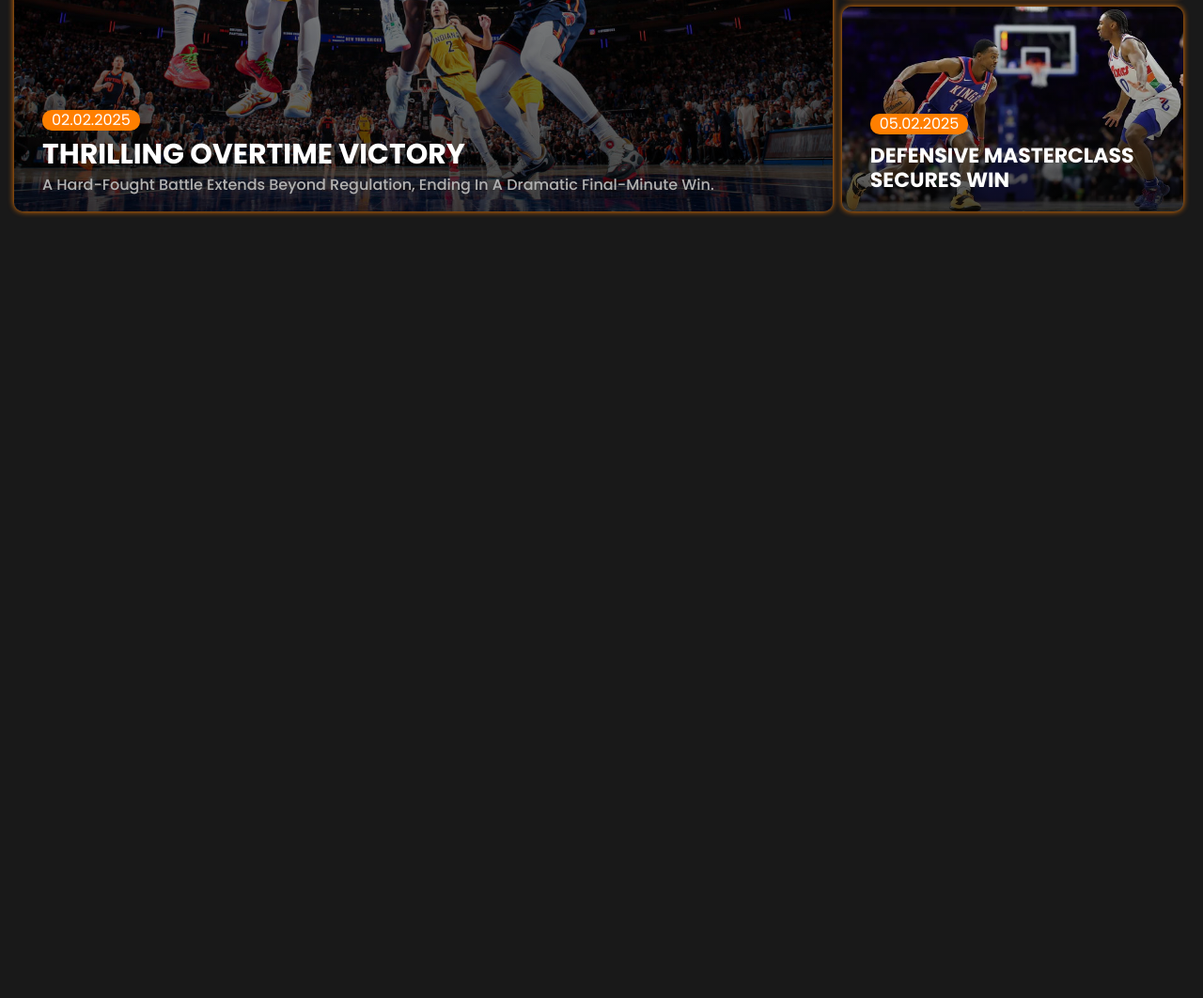
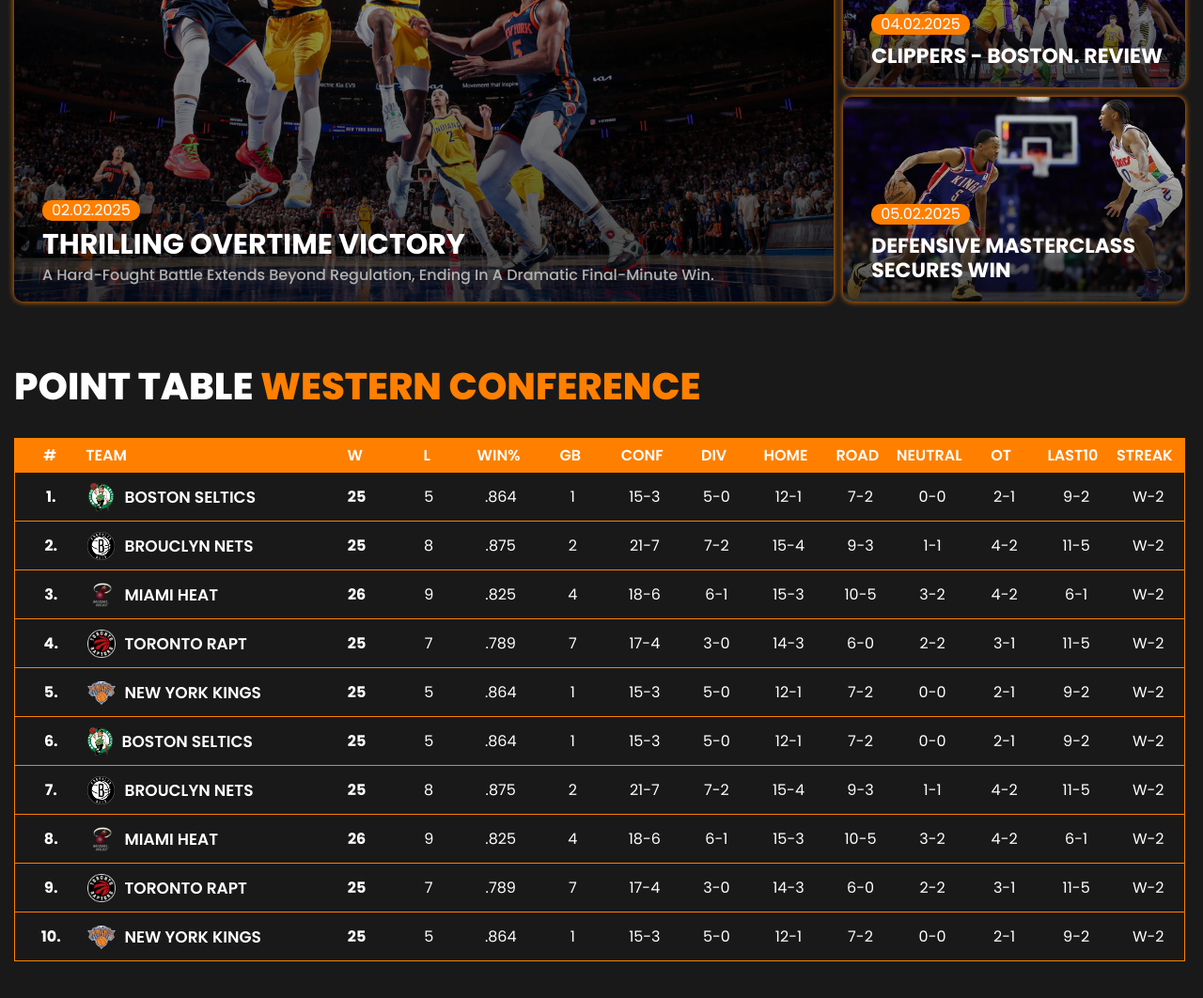
Before and after one commit to RusLan2186/basketball-score.ca, a website: page dev/index.html in a window 1280 px wide. Shown: the part 1520-2582 px from the top of the page at 94% size. Before the commit the page ends 1795 px from the top, so only its background shows below. Drawn offline with nearby package versions, Linux system fonts and the light colour scheme.

Commit message:
adaptive: points-table section

```diff
--- a/dev/css/matches.css
+++ b/dev/css/matches.css
@@ -1,5 +1,4 @@
 .matches__section {
-  margin-bottom: 50px;
   margin-top: -140px;
 }
 
--- a/dev/css/styles.css
+++ b/dev/css/styles.css
@@ -3,6 +3,7 @@
 @import 'hero.css';
 @import 'matches.css';
 @import 'news.css';
+@import 'tables.css';
 @import 'swiper.css';
 
 @import url('https://fonts.googleapis.com/css2?family=Poppins:wght@400;500;600;700;800&display=swap');
@@ -24,8 +25,9 @@
 }
 
 ::-webkit-scrollbar {
-  width: 6px;
+  width: 4px;
 }
+
 ::-webkit-scrollbar:horizontal {
   height: 3px;
 }
@@ -59,7 +61,7 @@
 }
 
 .section {
-  margin-bottom: 50px;
+  margin-bottom: 70px;
 }
 
 .link-reset {
@@ -134,7 +136,7 @@
 }
 
 .title__block {
-  margin-bottom: 30px;
+  margin-bottom: 35px;
 }
 
 .grid-col-70-1fr {
@@ -186,50 +188,15 @@
 .fs-22 {
   font-size: 22px;
 }
-.point-table__section {
-  margin-bottom: 50px;
-}
-.point-table__header {
-  background: #ff7f00;
-  display: grid;
-  font-size: 16px;
-  font-weight: 600;
-  grid-template-columns: 1fr 20% repeat(12, 1fr);
-  padding-bottom: 10px;
-  padding-top: 10px;
-  color: rgb(255, 255, 255);
-  text-align: center;
-  text-transform: uppercase;
-}
+
 .text-left {
   text-align: left;
 }
-.point-table__body {
-  align-items: center;
-  display: grid;
-  font-size: 16px;
-  grid-template-columns: 1fr 20% repeat(12, 1fr);
-  border-style: solid;
-  border-width: thin;
-  border-color: rgb(255, 127, 0);
-  border-top-width: 0;
-  padding-bottom: 10px;
-  padding-top: 10px;
-  color: rgb(255, 255, 255);
-  text-align: center;
-}
+
 .text-bold {
   font-weight: 700;
 }
-.point-table__team_block {
-  align-items: center;
-  display: flex;
-  column-gap: 10px;
-  font-size: 17px;
-  font-weight: 600;
-  color: rgb(255, 255, 255);
-  text-transform: uppercase;
-}
+
 .team-logo__small {
   height: 30px;
 }
@@ -1169,10 +1136,14 @@
   }
 
   .section {
-    margin-bottom: 30px;
+    margin-bottom: 40px;
   }
 
-  .title{
+  .title__block {
+    margin-bottom: 25px;
+  }
+
+  .title {
     font-size: 30px;
   }
 }
--- /dev/null
+++ b/dev/css/tables.css
@@ -0,0 +1,141 @@
+.grid-pts-tbl {
+  grid-template-columns: 1fr 20% repeat(12, 1fr);
+}
+
+.point-table__header {
+  background: #ff7f00;
+  display: grid;
+  font-size: 16px;
+  font-weight: 600;
+  padding-bottom: 10px;
+  padding-top: 11px;
+  padding-right: 5px;
+  color: rgb(255, 255, 255);
+  text-align: center;
+  text-transform: uppercase;
+}
+
+.point-table__body {
+  align-items: center;
+  display: grid;
+  font-size: 16px;
+  border-style: solid;
+  border-width: thin;
+  border-color: rgb(255, 127, 0);
+  border-top-width: 0;
+  padding-bottom: 10px;
+  padding-top: 11px;
+  color: rgb(255, 255, 255);
+  text-align: center;
+}
+
+.point-table__team_block {
+  align-items: center;
+  display: flex;
+  column-gap: 10px;
+  font-size: 17px;
+  font-weight: 600;
+  color: rgb(255, 255, 255);
+  text-transform: uppercase;
+}
+
+.points-table__team_logo {
+  height: 30px;
+  width: 30px;
+  object-fit: contain;
+}
+
+@media (max-width: 1099.98px) {
+  .pts__table {
+    overflow: scroll;
+  }
+
+    .pts__table::-webkit-scrollbar {
+    width: 0px;
+  }
+
+  .grid-pts-tbl {
+    width: 1150px;
+    grid-template-columns: 70px 250px repeat(12, 1fr);
+  }
+
+  .point-table__header.grid-pts-tbl span:nth-of-type(-n + 2) {
+    position: sticky;
+    background-color: #ff7f00;
+    z-index: 10;
+  }
+
+  .point-table__header.grid-pts-tbl span:nth-of-type(1) {
+    left: 0;
+  }
+  .point-table__header.grid-pts-tbl span:nth-of-type(2) {
+    left: 70px; /* 100px */
+  }
+
+  .point-table__body.grid-pts-tbl > :nth-child(-n + 2) {
+    position: sticky;
+    background-color: rgba(0, 0, 0, 0.9);
+    z-index: 10;
+  }
+
+  .point-table__body.grid-pts-tbl > :nth-child(1) {
+    left: 0;
+  }
+  .point-table__body.grid-pts-tbl > :nth-child(2) {
+    left: 70px;
+  }
+}
+
+@media (max-width: 649.98px) {
+  .grid-pts-tbl {
+    width: 950px;
+    grid-template-columns: 50px 200px repeat(12, 1fr);
+  }
+
+  .point-table__header {
+    font-size: 15px;
+  }
+
+  .point-table__header.grid-pts-tbl span:nth-of-type(2) {
+    left: 50px;
+  }
+
+  .point-table__body.grid-pts-tbl > :nth-child(2) {
+    left: 50px;
+  }
+
+  .point-table__team_block {
+    font-size: 15px;
+  }
+}
+
+@media (max-width: 449.98px) {
+  .grid-pts-tbl {
+    width: 750px;
+    grid-template-columns: 30px 170px repeat(12, 1fr);
+  }
+
+  .point-table__header {
+    font-size: 11px;
+  }
+
+  .point-table__body {
+    font-size: 14px;
+  }
+
+  .point-table__header.grid-pts-tbl span:nth-of-type(2) {
+    left: 30px;
+  }
+
+  .point-table__body.grid-pts-tbl > :nth-child(2) {
+    left: 30px;
+  }
+
+  .point-table__team_block {
+    column-gap: 5px;
+  }
+
+  .points-table__team_logo {
+    height: 25px;
+  }
+}
--- a/dev/index.html
+++ b/dev/index.html
@@ -87,7 +87,7 @@
         </div>
       </header>
       <main class="main">
-        <section class="hero__section">
+        <section class="hero__section section">
           <div class="container">
             <div class="hero__content">
               <div class="hero__text_block">
@@ -109,7 +109,7 @@
             </div>
           </div>
         </section>
-        <section class="matches__section">
+        <section class="matches__section section">
           <div class="container">
             <div class="swiper custom__swiper">
               <div class="swiper-wrapper swiper__body">
@@ -346,7 +346,7 @@
             </div>
           </div>
         </section>
-        <section class="news__section section">
+        <section class="news__section section section">
           <div class="container">
             <div class="title__block">
               <h2 class="title">
@@ -381,9 +381,7 @@
                   </div>
                   <div class="news-text__block">
                     <h4 class="label news__label">03.02.2025</h4>
-                    <h3 class="news__item_title">
-                      lakers - chikago. review
-                    </h3>
+                    <h3 class="news__item_title">lakers - chikago. review</h3>
                   </div>
                   <div class="overlay ibg"></div>
                 </a>
@@ -396,9 +394,7 @@
                   </div>
                   <div class="news-text__block">
                     <h4 class="label news__label">04.02.2025</h4>
-                    <h3 class="news__item_title">
-                      clippers - boston. review
-                    </h3>
+                    <h3 class="news__item_title">clippers - boston. review</h3>
                   </div>
                   <div class="overlay ibg"></div>
                 </a>
@@ -421,23 +417,99 @@
             </div>
           </div>
         </section>
-        <!-- <section class="point-table__section">
+        <section class="point-table__section section">
           <div class="container">
             <div class="title__block">
               <h2 class="title">
                 point table <span class="text-orange">Western Conference</span>
               </h2>
             </div>
-            <div class="point-table__wrapper">
-              <div class="point-table__header">
+            <div class="point-table__wrapper pts__table">
+              <div class="point-table__header grid-pts-tbl">
                 <span>#</span><span class="text-left">team</span><span>w</span
                 ><span>L</span><span>WIN%</span><span>GB</span><span>CONF </span
                 ><span>DIV</span><span>HOME</span><span>ROAD</span
                 ><span>Neutral </span><span>OT</span><span>LAST10 </span
                 ><span>STREAK</span>
               </div>
-              <div class="point-table__body">
-                <span class="text-bold">1.</span
+
+              <div class="point-table__body grid-pts-tbl">
+                <span class="text-bold">1.</span>
+                <a href="#" class="hover-text-orange point-table__team_block">
+                  <img
+                    class="points-table__team_logo"
+                    src="/images/5f9e9d3862d184bc6a36f384c1dd3ee9.png"
+                  />
+                  <span>boston seltics</span>
+                </a>
+                <span class="text-bold">25</span><span>5</span
+                ><span>.864</span> <span>1</span><span>15-3</span
+                ><span>5-0</span><span>12-1</span> <span>7-2</span
+                ><span>0-0</span><span>2-1</span><span>9-2</span>
+                <span>W-2</span>
+              </div>
+              <div class="point-table__body grid-pts-tbl">
+                <span class="text-bold">2.</span>
+                <a href="#" class="hover-text-orange point-table__team_block">
+                  <img
+                    class="points-table__team_logo"
+                    src="/images/4397dd6e7bbd7ed711140ea96967ba18.png"
+                  />
+                  <span>brouclyn nets </span>
+                </a>
+                <span class="text-bold">25</span><span>8</span
+                ><span>.875</span> <span>2</span><span>21-7</span
+                ><span>7-2</span><span>15-4</span> <span>9-3</span
+                ><span>1-1</span><span>4-2</span><span>11-5</span>
+                <span>W-2</span>
+              </div>
+              <div class="point-table__body grid-pts-tbl">
+                <span class="text-bold">3.</span>
+                <a href="#" class="hover-text-orange point-table__team_block">
+                  <img
+                    class="points-table__team_logo"
+                    src="/images/e772f7594eee29f213175e86cb454918.png"
+                  />
+                  <span>miami heat</span>
+                </a>
+                <span class="text-bold">26</span><span>9</span
+                ><span>.825</span> <span>4</span><span>18-6</span
+                ><span>6-1</span><span>15-3</span> <span>10-5</span
+                ><span>3-2</span><span>4-2</span><span>6-1</span>
+                <span>W-2</span>
+              </div>
+              <div class="point-table__body grid-pts-tbl">
+                <span class="text-bold">4.</span>
+                <a href="#" class="hover-text-orange point-table__team_block">
+                  <img
+                    class="points-table__team_logo"
+                    src="/images/4ead8b11dd6fecdfb3ae789f2a4ab8af.png"
+                  />
+                  <span>toronto rapt</span>
+                </a>
+                <span class="text-bold">25</span><span>7</span
+                ><span>.789</span> <span>7</span><span>17-4</span
+                ><span>3-0</span><span>14-3</span> <span>6-0</span
+                ><span>2-2</span><span>3-1</span><span>11-5</span>
+                <span>W-2</span>
+              </div>
+              <div class="point-table__body grid-pts-tbl">
+                <span class="text-bold">5.</span>
+                <a href="#" class="hover-text-orange point-table__team_block">
+                  <img
+                    class="points-table__team_logo"
+                    src="/images/30212b6c879b12b2e897964e144214ab.png"
+                  />
+                  <span>new york kings</span>
+                </a>
+                <span class="text-bold">25</span><span>5</span
+                ><span>.864</span> <span>1</span><span>15-3</span
+                ><span>5-0</span><span>12-1</span> <span>7-2</span
+                ><span>0-0</span><span>2-1</span><span>9-2</span>
+                <span>W-2</span>
+              </div>
+              <div class="point-table__body grid-pts-tbl">
+                <span class="text-bold">6.</span
                 ><a
                   href="#"
                   class="hover-text-orange link-reset point-table__team_block"
@@ -450,135 +522,69 @@
                 ><span>7-2</span><span>0-0</span><span>2-1</span><span>9-2</span
                 ><span>W-2</span>
               </div>
-              <div class="point-table__body">
-                <span class="text-bold">2.</span
-                ><a
-                  href="#"
-                  class="hover-text-orange link-reset point-table__team_block"
-                  ><img
-                    class="team-logo__small"
+              <div class="point-table__body grid-pts-tbl">
+                <span class="text-bold">7.</span>
+                <a href="#" class="hover-text-orange point-table__team_block">
+                  <img
+                    class="points-table__team_logo"
                     src="/images/4397dd6e7bbd7ed711140ea96967ba18.png"
-                  /><span>brouclyn nets </span></a
-                ><span class="text-bold">25</span><span>8</span><span>.875</span
-                ><span>2</span><span>21-7</span><span>7-2</span><span>15-4</span
-                ><span>9-3</span><span>1-1</span><span>4-2</span
-                ><span>11-5</span><span>W-2</span>
+                  />
+                  <span>brouclyn nets </span>
+                </a>
+                <span class="text-bold">25</span><span>8</span
+                ><span>.875</span> <span>2</span><span>21-7</span
+                ><span>7-2</span><span>15-4</span> <span>9-3</span
+                ><span>1-1</span><span>4-2</span><span>11-5</span>
+                <span>W-2</span>
               </div>
-              <div class="point-table__body">
-                <span class="text-bold">3.</span
-                ><a
-                  href="#"
-                  class="hover-text-orange link-reset point-table__team_block"
-                  ><img
-                    class="team-logo__small"
+              <div class="point-table__body grid-pts-tbl">
+                <span class="text-bold">8.</span>
+                <a href="#" class="hover-text-orange point-table__team_block">
+                  <img
+                    class="points-table__team_logo"
                     src="/images/e772f7594eee29f213175e86cb454918.png"
-                  /><span>miami heat</span></a
-                ><span class="text-bold">26</span><span>9</span><span>.825</span
-                ><span>4</span><span>18-6</span><span>6-1</span><span>15-3</span
-                ><span>10-5</span><span>3-2</span><span>4-2</span
-                ><span>6-1</span><span>W-2</span>
+                  />
+                  <span>miami heat</span>
+                </a>
+                <span class="text-bold">26</span><span>9</span
+                ><span>.825</span> <span>4</span><span>18-6</span
+                ><span>6-1</span><span>15-3</span> <span>10-5</span
+                ><span>3-2</span><span>4-2</span><span>6-1</span>
+                <span>W-2</span>
               </div>
-              <div class="point-table__body">
-                <span class="text-bold">4.</span
-                ><a
-                  href="#"
-                  class="hover-text-orange link-reset point-table__team_block"
-                  ><img
-                    class="team-logo__small"
+              <div class="point-table__body grid-pts-tbl">
+                <span class="text-bold">9.</span>
+                <a href="#" class="hover-text-orange point-table__team_block">
+                  <img
+                    class="points-table__team_logo"
                     src="/images/4ead8b11dd6fecdfb3ae789f2a4ab8af.png"
-                  /><span>toronto raptors</span></a
-                ><span class="text-bold">25</span><span>7</span><span>.789</span
-                ><span>7</span><span>17-4</span><span>3-0</span><span>14-3</span
-                ><span>6-0</span><span>2-2</span><span>3-1</span
-                ><span>11-5</span><span>W-2</span>
+                  />
+                  <span>toronto rapt</span>
+                </a>
+                <span class="text-bold">25</span><span>7</span
+                ><span>.789</span> <span>7</span><span>17-4</span
+                ><span>3-0</span><span>14-3</span> <span>6-0</span
+                ><span>2-2</span><span>3-1</span><span>11-5</span>
+                <span>W-2</span>
               </div>
-              <div class="point-table__body">
-                <span class="text-bold">5.</span
-                ><a
-                  href="#"
-                  class="hover-text-orange link-reset point-table__team_block"
-                  ><img
-                    class="team-logo__small"
+              <div class="point-table__body grid-pts-tbl">
+                <span class="text-bold">10.</span>
+                <a href="#" class="hover-text-orange point-table__team_block">
+                  <img
+                    class="points-table__team_logo"
                     src="/images/30212b6c879b12b2e897964e144214ab.png"
-                  /><span>new york kings</span></a
-                ><span class="text-bold">25</span><span>5</span><span>.864</span
-                ><span>1</span><span>15-3</span><span>5-0</span><span>12-1</span
-                ><span>7-2</span><span>0-0</span><span>2-1</span><span>9-2</span
-                ><span>W-2</span>
-              </div>
-              <div class="point-table__body">
-                <span class="text-bold">6.</span
-                ><a
-                  href="#"
-                  class="hover-text-orange link-reset point-table__team_block"
-                  ><img
-                    class="team-logo__small"
-                    src="/images/4397dd6e7bbd7ed711140ea96967ba18.png"
-                  /><span>brouclyn nets </span></a
-                ><span class="text-bold">25</span><span>8</span><span>.875</span
-                ><span>2</span><span>21-7</span><span>7-2</span><span>15-4</span
-                ><span>9-3</span><span>1-1</span><span>4-2</span
-                ><span>11-5</span><span>W-2</span>
-              </div>
-              <div class="point-table__body">
-                <span class="text-bold">7.</span
-                ><a
-                  href="#"
-                  class="hover-text-orange link-reset point-table__team_block"
-                  ><img
-                    class="team-logo__small"
-                    src="/images/e772f7594eee29f213175e86cb454918.png"
-                  /><span>miami heat</span></a
-                ><span class="text-bold">26</span><span>9</span><span>.825</span
-                ><span>4</span><span>18-6</span><span>6-1</span><span>15-3</span
-                ><span>10-5</span><span>3-2</span><span>4-2</span
-                ><span>6-1</span><span>W-2</span>
-              </div>
-              <div class="point-table__body">
-                <span class="text-bold">8.</span
-                ><a
-                  href="#"
-                  class="hover-text-orange link-reset point-table__team_block"
-                  ><img
-                    class="team-logo__small"
-                    src="/images/4ead8b11dd6fecdfb3ae789f2a4ab8af.png"
-                  /><span>toronto raptors</span></a
-                ><span class="text-bold">25</span><span>7</span><span>.789</span
-                ><span>7</span><span>17-4</span><span>3-0</span><span>14-3</span
-                ><span>6-0</span><span>2-2</span><span>3-1</span
-                ><span>11-5</span><span>W-2</span>
-              </div>
-              <div class="point-table__body">
-                <span class="text-bold">9.</span
-                ><a
-                  href="#"
-                  class="hover-text-orange link-reset point-table__team_block"
-                  ><img
-                    class="team-logo__small"
-                    src="/images/30212b6c879b12b2e897964e144214ab.png"
-                  /><span>new york kings</span></a
-                ><span class="text-bold">25</span><span>5</span><span>.864</span
-                ><span>1</span><span>15-3</span><span>5-0</span><span>12-1</span
-                ><span>7-2</span><span>0-0</span><span>2-1</span><span>9-2</span
-                ><span>W-2</span>
-              </div>
-              <div class="point-table__body">
-                <span class="text-bold">10.</span
-                ><a
-                  href="#"
-                  class="hover-text-orange link-reset point-table__team_block"
-                  ><img
-                    class="team-logo__small"
-                    src="/images/5f9e9d3862d184bc6a36f384c1dd3ee9.png"
-                  /><span>boston seltics</span></a
-                ><span class="text-bold">25</span><span>5</span><span>.864</span
-                ><span>1</span><span>15-3</span><span>5-0</span><span>12-1</span
-                ><span>7-2</span><span>0-0</span><span>2-1</span><span>9-2</span
-                ><span>W-2</span>
+                  />
+                  <span>new york kings</span>
+                </a>
+                <span class="text-bold">25</span><span>5</span
+                ><span>.864</span> <span>1</span><span>15-3</span
+                ><span>5-0</span><span>12-1</span> <span>7-2</span
+                ><span>0-0</span><span>2-1</span><span>9-2</span>
+                <span>W-2</span>
               </div>
             </div>
           </div>
-        </section> -->
+        </section>
         <!-- <section class="results__section">
           <div class="container">
             <div class="title__block">
```
